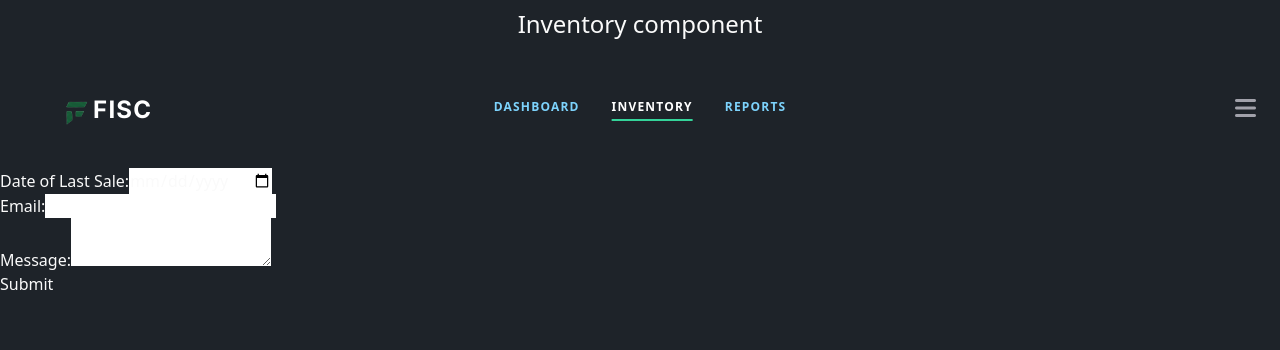
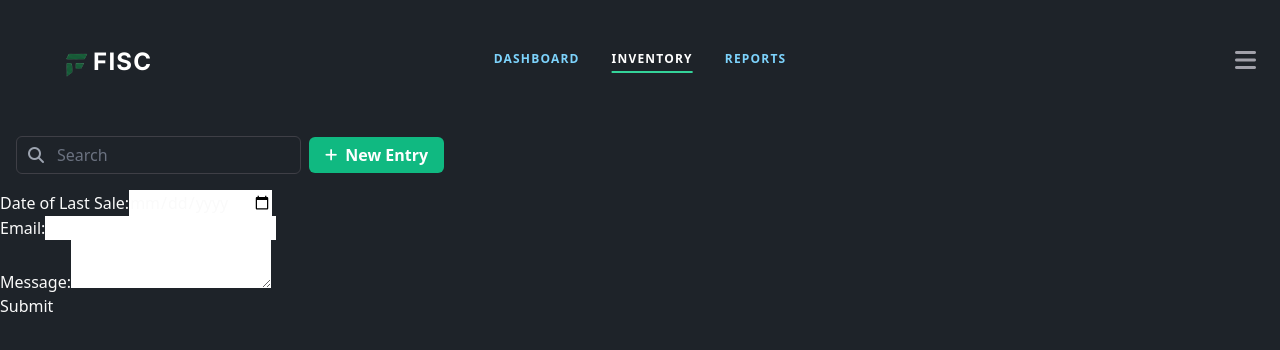
Before and after one commit to heyitsmattox/fisc, a React (Vite) app: page /inventory in a window 1280 px wide. Shown: the top 350 px of the page. Built offline with nearby package versions, Linux system fonts and the light colour scheme; a web font is replaced by a local one.

Commit message:
added the search bar ui

```diff
--- a/src/shared-components/Inventory.tsx
+++ b/src/shared-components/Inventory.tsx
@@ -1,12 +1,28 @@
+import Navbar from "./Navbar";
+import SearchBar from "./SearchBar";
 import InventoryForm from "./InventoryForm";
-import Navbar from "./Navbar";
 const Inventory = () => {
   return (
-    <div>
-      <h1 className="text-2xl text-center p-2">Inventory component</h1>
-       <Navbar showNavbarMenuIcon={true} showFiscImageLogo={false} />
+    <>
+      <div>
+        <Navbar showNavbarMenuIcon={true} showFiscImageLogo={false} />
+      </div>
+      {/* Div element that will control UI placement on the Inventory page */}
+      <div className=" m-4">
+        <SearchBar
+          searchBarPlaceholderTxt={"Search"}
+          buttonText={"New Entry"}
+          onSearchChange={function (): void {
+            throw new Error("Function not implemented.");
+          }}
+          onButtonClick={function (): void {
+            throw new Error("Function not implemented.");
+          }}
+          widthOfSearchBar={"72"}
+        />
+      </div>
       <InventoryForm />
-    </div>
+    </>
   );
 };
 
--- /dev/null
+++ b/src/shared-components/SearchBar.tsx
@@ -0,0 +1,56 @@
+import React, { type ChangeEvent, type FormEvent, useState } from "react";
+
+interface SearchBarProps {
+  searchBarPlaceholderTxt: string;
+  buttonText: string;
+  onSearchChange: (value: string) => void;
+  /** Callback function triggered when the action button is clicked */
+  onButtonClick: () => void;
+  widthOfSearchBar: string;
+}
+
+const SearchBar: React.FC<SearchBarProps> = ({
+  searchBarPlaceholderTxt = "Search",
+  buttonText = "New Entry",
+  onButtonClick,
+  widthOfSearchBar = "w-72",
+}) => {
+  const [text, setText] = useState<string>("");
+
+  const handleSubmit = (e: FormEvent<HTMLFormElement>) => {
+    e.preventDefault();
+  };
+
+  return (
+    <form
+      className="flex items-center gap-2"
+      id="addItemForm"
+      onSubmit={handleSubmit}
+    >
+      {/* Search Input Group */}
+      <div className="relative group">
+        <i className="fa-solid fa-magnifying-glass absolute left-3 top-1/2 -translate-y-1/2 text-gray-400 transition-colors"></i>
+        <input
+          type="text"
+          value={text}
+          onChange={(e: ChangeEvent<HTMLInputElement>) =>
+            setText(e.target.value)
+          }
+          className={`${widthOfSearchBar} pl-10 pr-3 py-1.5 rounded-md bg-[#1E2329] border border-zinc-700 text-white placeholder-gray-500 focus:outline-none focus:ring-1 focus:ring-slate-100 transition-all`}
+          placeholder={searchBarPlaceholderTxt}
+        />
+      </div>
+
+      <button
+        type="button"
+        onClick={onButtonClick}
+        className="bg-emerald-500 hover:bg-emerald-600 text-white px-4 py-1.5 rounded-md font-bold transition-colors flex items-center shrink-0"
+      >
+        <i className="fa-solid fa-plus pr-2 text-sm"></i>
+        {buttonText}
+      </button>
+    </form>
+  );
+};
+
+export default SearchBar;
```
